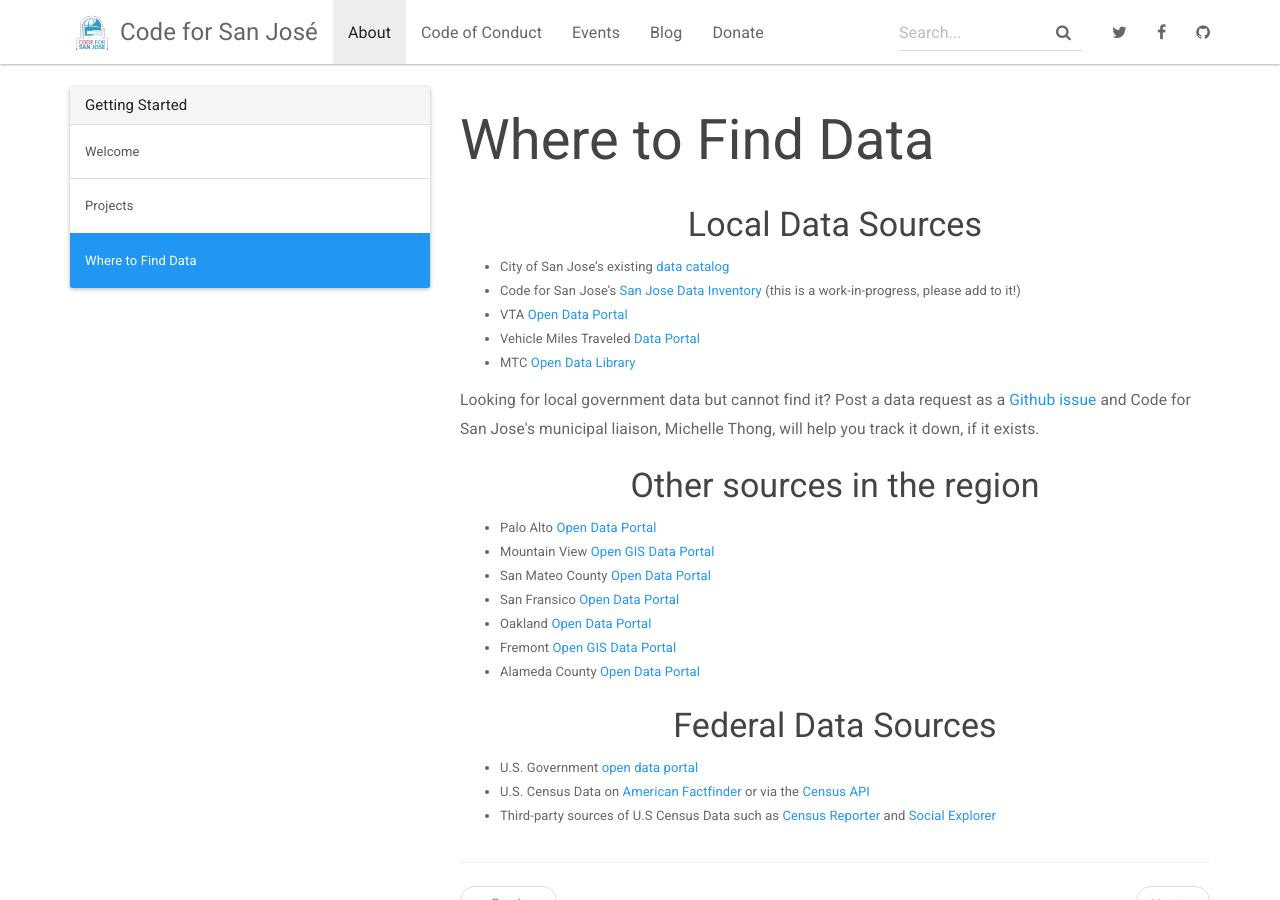
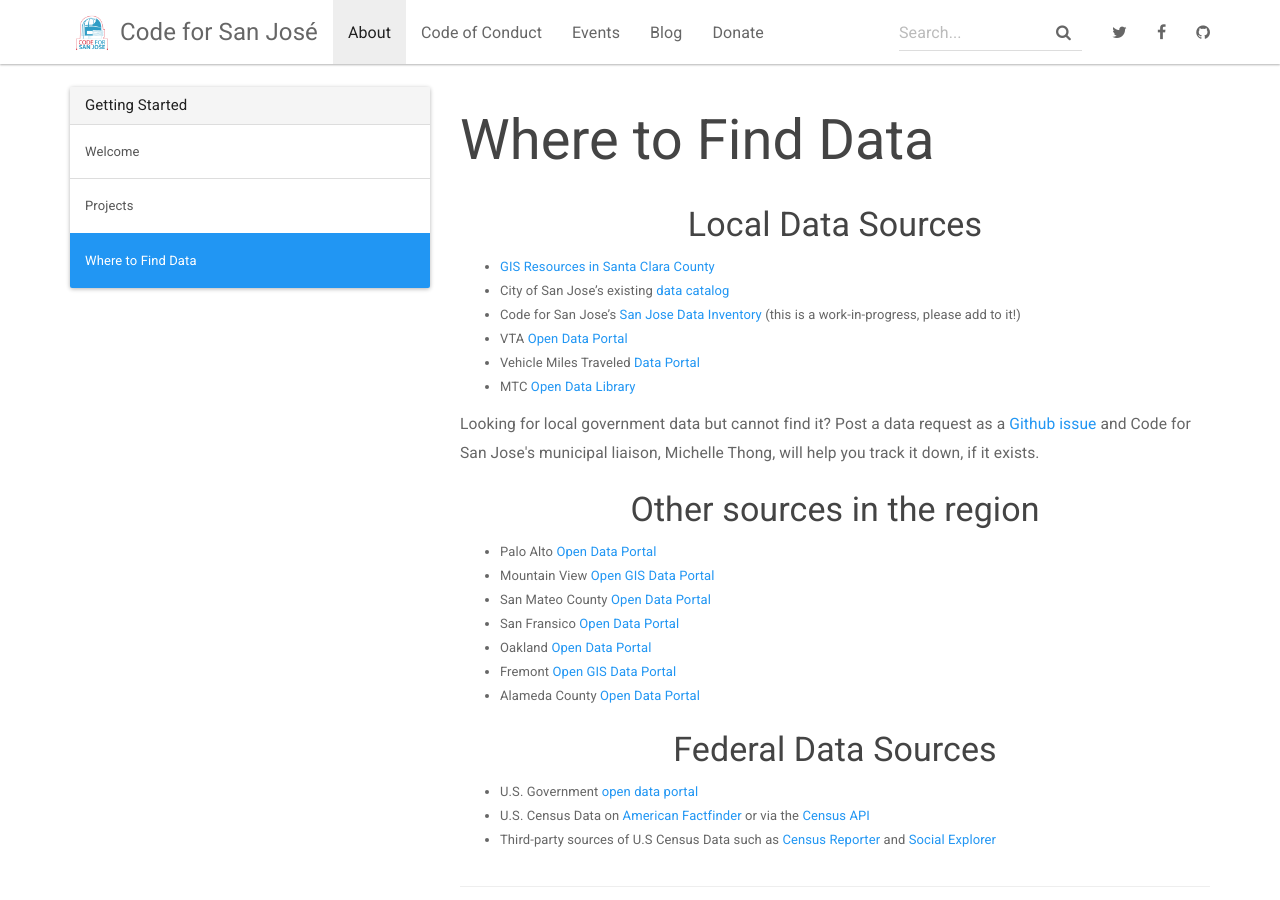
Before and after one commit to codeforsanjose/codeforsanjose.github.io, a Jekyll site: the page built from _docs/data.md, in a window 1280 px wide and 900 px high. Built offline with Jekyll 4.4.1, drawn with Linux system fonts in a browser that asks for light colours; nearby versions of some CDN libraries.

Commit message:
fix issue #10 - add GIS resources to Local Data Sources
fix syntax error

```diff
--- a/_docs/data.md
+++ b/_docs/data.md
@@ -7,6 +7,7 @@
   <div class="col-sm-12">
     <h3 class="text-center">Local Data Sources</h3>
     <ul>
+      <li><a href="https://github.com/vta/GIS-Resources-Santa-Clara-County" target="_blank">GIS Resources in Santa Clara County</a></li>
       <li>City of San Jose’s existing <a href="http://data.sanjoseca.gov/home/" target="_blank">data catalog</a></li>
       <li>Code for San Jose’s <a href="https://docs.google.com/spreadsheets/d/1XQcEmeoR3JDb0xyg4iOnufAoE3X9VToupfXguZRyl9w/edit#gid=0" target="_blank">San Jose Data Inventory</a> (this is a work-in-progress, please add to it!)</li>
       <li>VTA <a href="https://data.vta.org/" target="_blank">Open Data Portal</a></li>
```
